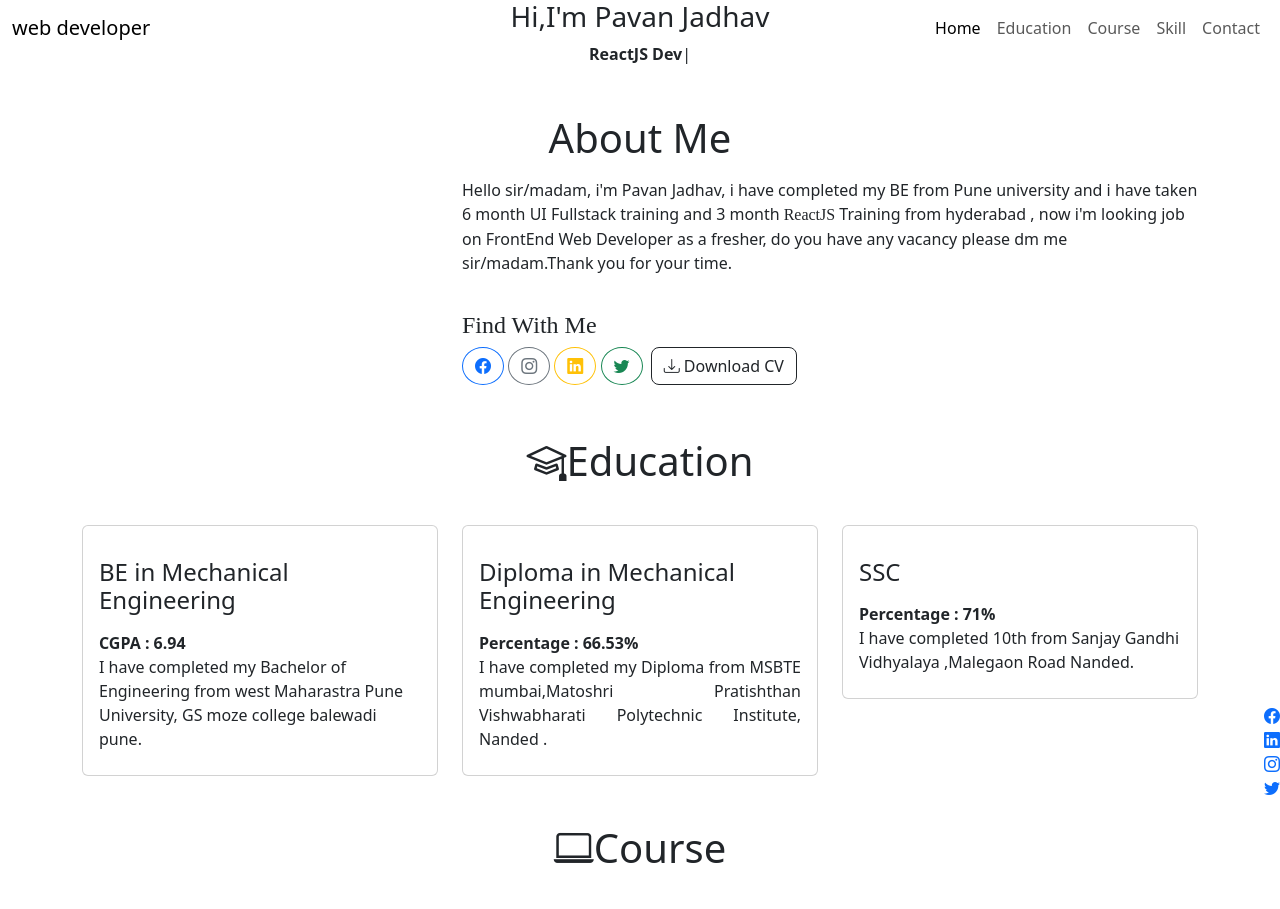
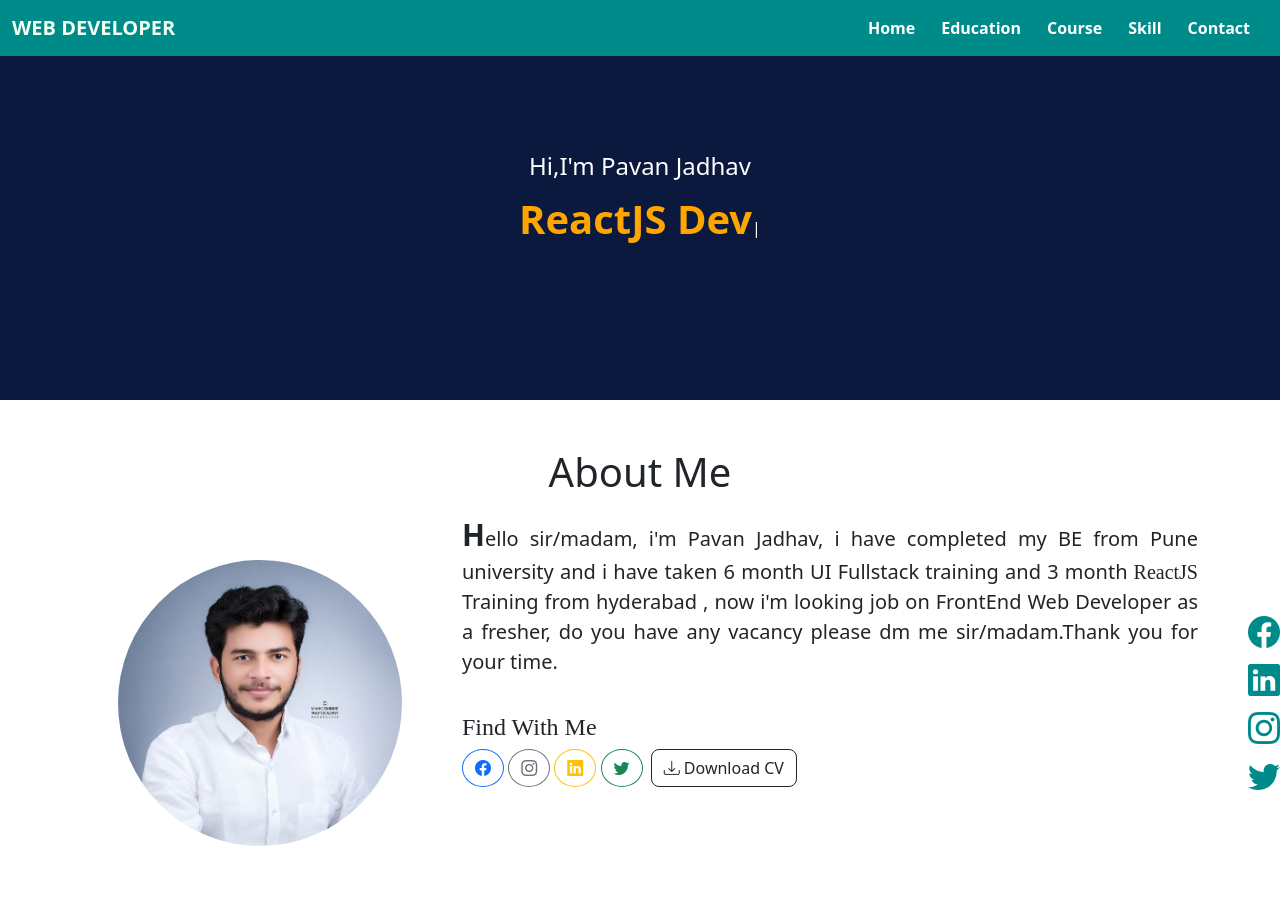
Before and after one commit to jadhavpavan1408/portfolio.github.io, a plain HTML site: page index.html in a window 1280 px wide. Shown: the top 909 px of the page. Drawn offline with nearby package versions, Linux system fonts and the light colour scheme.

Commit message:
Update index.html

```diff
--- a/index.html
+++ b/index.html
@@ -17,7 +17,7 @@
     />
     <!--CSS styling-->
 
-    <link rel="stylesheet" href="" />
+    <link rel="stylesheet" href="./css/style.css" />
     <!--CSS Styling end-->
   </head>
   <body>
@@ -80,7 +80,7 @@
         <h1 class="text-center mt-5 mb-3">About Me</h1>
         <div class="row">
           <div class="col-lg-4 text-center p-5">
-            <img src="" class="img-fluid rounded rounded-circle" />
+            <img src="./images/pavan.jpg" class="img-fluid rounded rounded-circle" />
           </div>
           <div class="col-lg-8">
             <p>
@@ -248,7 +248,7 @@
           <!--Html-->
           <div class="col-md-6 col-lg-4">
             <div class="card" id="skillcard">
-              <img src="" alt="" class="card-img-top" />
+              <img src="./images/html.jpg" alt="" class="card-img-top" />
               <div class="card-header">
                 <h3>HTML</h3>
               </div>
```
